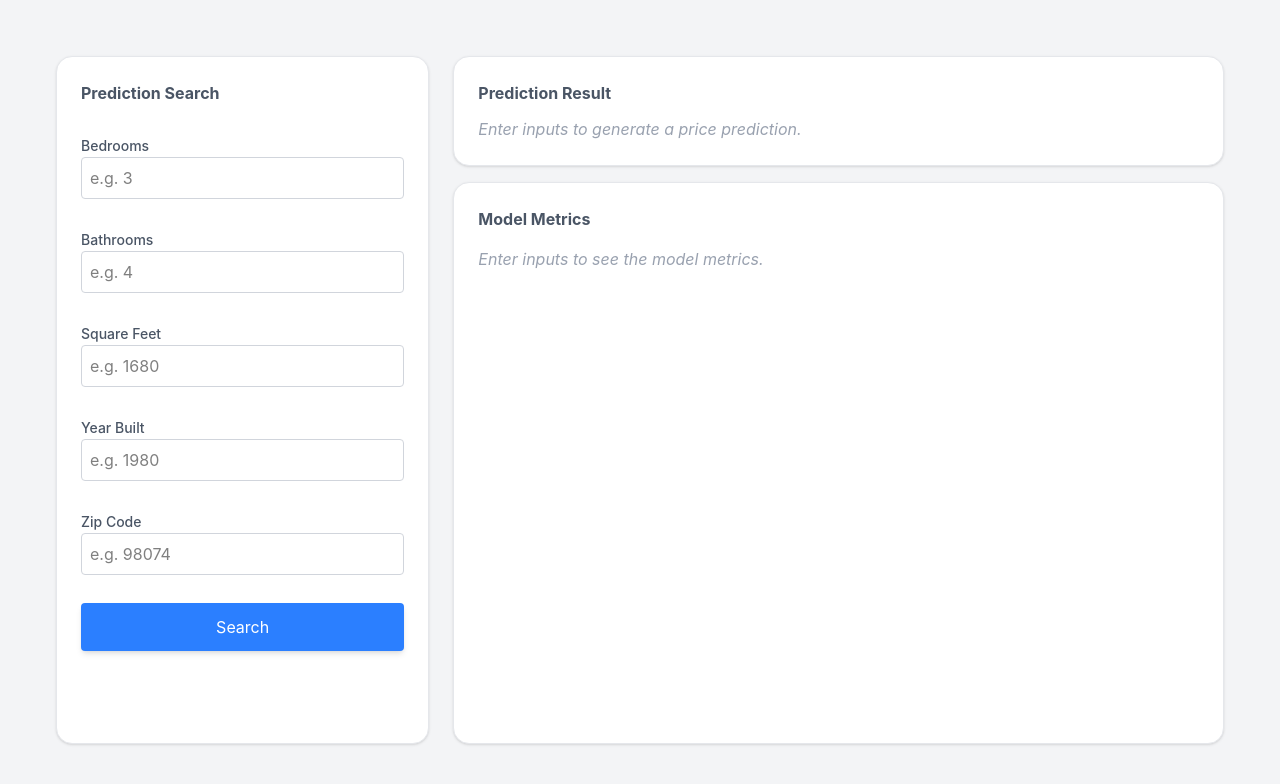
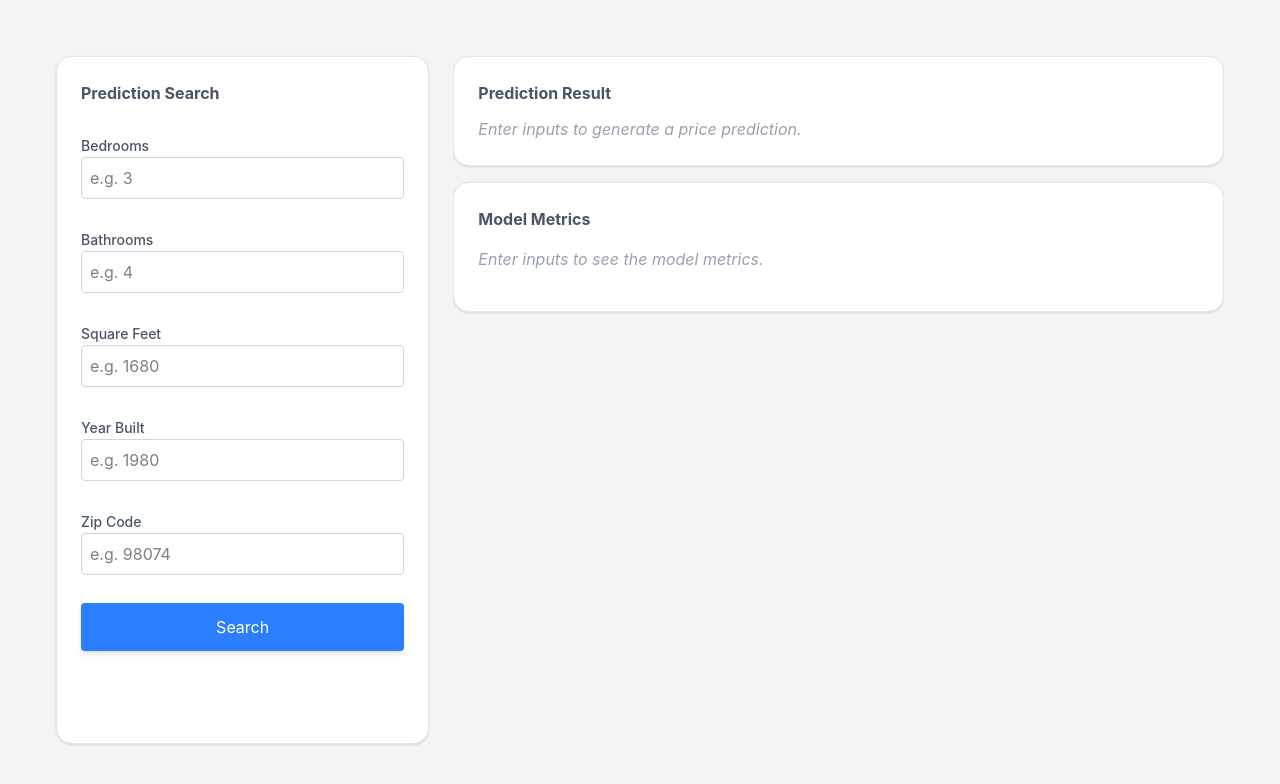
Before and after one commit to eobcre/ml-house-price, a React (Vite) app in the folder frontend/: page / in a window 1280 px wide. Shown: the top 784 px of the page. Built offline with nearby package versions, Linux system fonts and the light colour scheme.

Commit message:
refactor: add scroll

```diff
--- a/frontend/src/App.tsx
+++ b/frontend/src/App.tsx
@@ -101,11 +101,11 @@ const App = () => {
       <section className="bg-white border border-gray-200 rounded-2xl shadow-sm p-6 h-full lg:col-span-1">
         <PredictionInput title="Prediction Search" handleSearch={handleSearch} form={form} setForm={setForm} formError={formError} setFormError={setFormError} />
       </section>
-      <div className="flex flex-col gap-4 lg:col-span-2 h-full">
-        <section className="bg-white border border-gray-200 rounded-2xl shadow-sm p-6 shrink-0">
+      <div className="flex flex-col gap-4 lg:col-span-2 min-h-0 overflow-hidden">
+        <section className="bg-white border border-gray-200 rounded-2xl shadow-sm p-6">
           <PredictionResult title="Prediction Result" result={result} submittedForm={submittedForm} formatCurrency={formatCurrency} />
         </section>
-        <section className="bg-white border border-gray-200 rounded-2xl shadow-sm p-6 flex-1 overflow-auto">
+        <section className="bg-white border border-gray-200 rounded-2xl shadow-sm p-6 overflow-y-auto">
           <ModelMetrics title="Model Metrics" result={result} />
         </section>
       </div>
--- a/frontend/src/sections/ModelMetrics.tsx
+++ b/frontend/src/sections/ModelMetrics.tsx
@@ -12,11 +12,11 @@ const items = [
 
 const ModelMetrics = ({ title, result }: ModelMetrics) => {
   return (
-    <div className="flex flex-col">
+    <div className="flex flex-col ">
       {/* title */}
       <h1 className="text-gray-600 font-bold">{title}</h1>
       {/* metrics */}
-      <div className="grid grid-cols-2 gap-4 items-stretch py-4 lg:overflow-y-auto">
+      <div className="grid grid-cols-2 gap-4 items-stretch py-4">
         {result !== null ? (
           <>
             {items.map((item) => (
@@ -27,7 +27,13 @@ const ModelMetrics = ({ title, result }: ModelMetrics) => {
             ))}
             {/* desc */}
             <div className="col-span-2 my-3">
-              <p>...</p>
+              <p>
+                Lorem ipsum dolor sit amet consectetur adipisicing elit. Minus perspiciatis asperiores blanditiis quidem, eos nobis obcaecati distinctio? Dolorem officiis, quas quis, temporibus a quo
+                nostrum quia unde quaerat eligendi libero? Lorem ipsum dolor sit amet consectetur adipisicing elit. Minus perspiciatis asperiores blanditiis quidem, eos nobis obcaecati distinctio?
+                Dolorem officiis, quas quis, temporibus a quo nostrum quia unde quaerat eligendi libero? Lorem ipsum dolor sit amet consectetur adipisicing elit. Minus perspiciatis asperiores
+                blanditiis quidem, eos nobis obcaecati distinctio? Dolorem officiis, quas quis, temporibus a quo nostrum quia unde quaerat eligendi libero? Lorem ipsum dolor sit, amet consectetur
+                adipisicing elit. Quod beatae totam est animi, dolorum impedit! Eius sed dolores possimus veritatis eos, nam accusantium ea voluptatibus facere maiores aliquam autem consequatur.
+              </p>
             </div>
           </>
         ) : (
```
